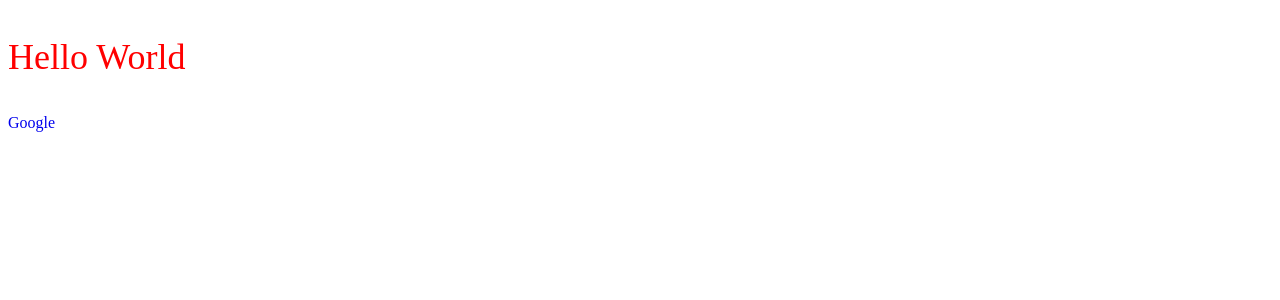
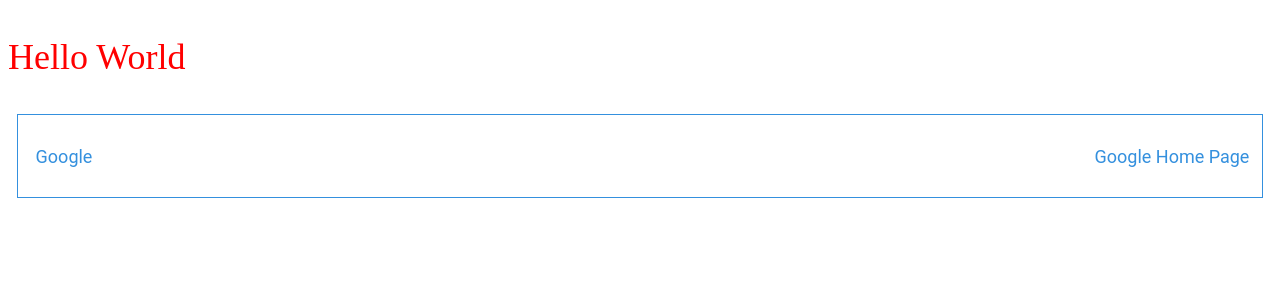
Before and after one commit to sgolovine/sunny.gg, a Preact app: page / in a window 1280 px wide. Shown: the top 300 px of the page. Built offline with nearby package versions, Linux system fonts and the light colour scheme.

Commit message:
More wip

```diff
--- a/src/App.js
+++ b/src/App.js
@@ -10,6 +10,10 @@ const helloStyle = css`
 export const App = () => html`
   <div>
     <p className=${helloStyle}>Hello World</p>
-    <${Link} to="http://www.google.com" name="Google" />
+    <${Link}
+      detail="Google Home Page"
+      href="http://www.google.com"
+      name="Google"
+    />
   </div>
 `;
--- a/src/Components.js
+++ b/src/Components.js
@@ -1,10 +1,75 @@
 import { html } from "htm/preact";
 import { css } from "emotion";
 
+// Link
 const linkStyle = css`
+  display: block;
+  border: 1.5px solid;
+  margin: 0.5em;
+  padding: 0.7em;
   text-decoration: none;
+  font-size: 18px;
+  color: #3490de;
+  display: flex;
+  justify-content: space-between;
+  font-family: Roboto, sans-serif;
 `;
 
-export const Link = ({ name, to }) => html`
-  <a className=${linkStyle} href=${to}>${name}</a>
+const linkText = css`
+  margin-left: 5px;
+  font-family: Roboto;
 `;
+
+const left = css`
+  display: flex;
+  flex-direction: row;
+`;
+
+// Section
+const sectionContainer = css`
+  width: 100%;
+  margin-top: 1em;
+  margin-bottom: 1em;
+  max-width: 400px;
+`;
+
+const sectionHeader = css`
+  font-size: 14px;
+  font-weight: bold;
+  text-transform: uppercase;
+  color: #393e46;
+  font-family: Roboto;
+`;
+
+const sectionDivider = css`
+  color: #393e46;
+`;
+
+export const Link = ({ name, detail, href }) => {
+  return html`
+    <a className=${linkStyle} href=${href} target="_blank">
+      <div className=${left}>
+        <p className=${linkText}>${name}</p>
+      </div>
+      <p className=${linkText}>${detail}</p>
+    </a>
+  `;
+};
+
+export const Section = ({ title, children }) => {
+  return html`
+    <div className=${sectionContainer}>
+      <h1 className=${sectionHeader}>
+        ${title}
+      </h1>
+      <hr className=${sectionDivider} />
+      <div>
+        ${children}
+      </div>
+    </div>
+  `;
+};
+
+export const VCard = () => {
+  return html``;
+};
```
Also changed, not shown: 1 other file (tests, documents, lock files or other folders).
